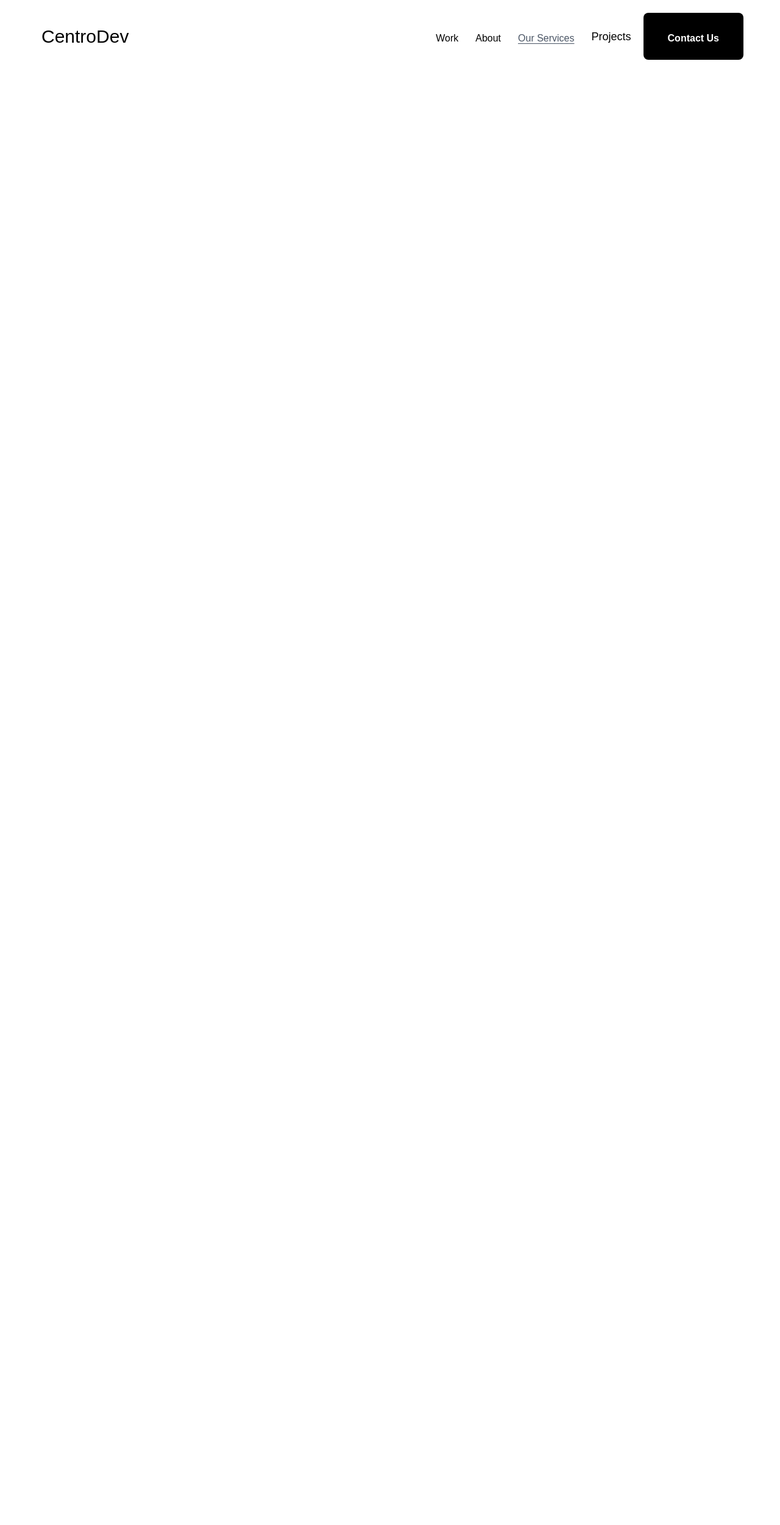
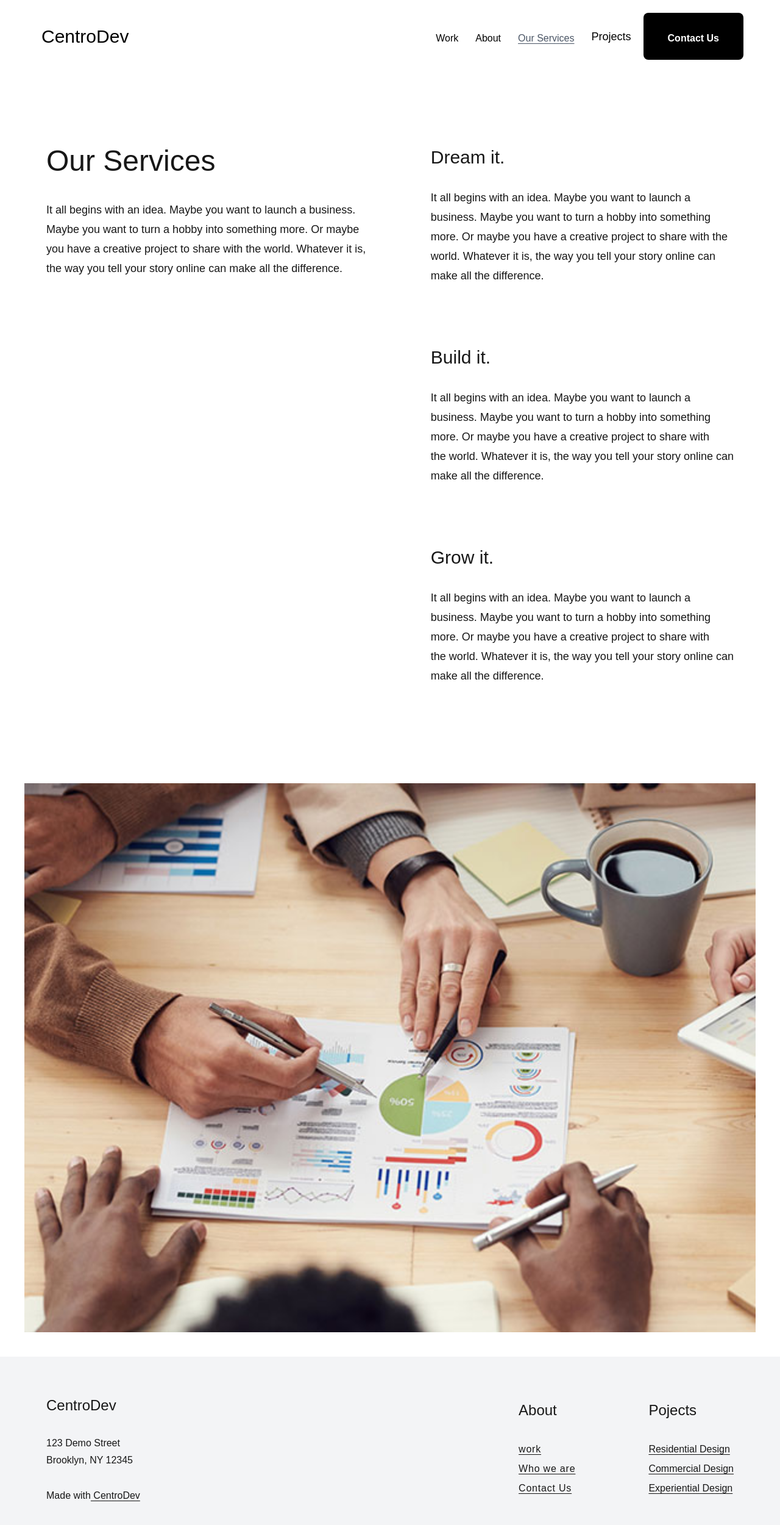
Before and after one commit to Freddy-Dev-Web/Portfolio, a Next.js app: page /ourservices in a window 1280 px wide. Shown: the top 2500 px of the page at 61% size. Before the commit the page ends 800 px from the top, so only its background shows below. Built offline with nearby package versions, Linux system fonts and the light colour scheme.

Commit message:
Ajout de la page Our Services

```diff
--- a/src/app/ourservices/page.tsx
+++ b/src/app/ourservices/page.tsx
@@ -1,8 +1,59 @@
 import React from 'react'
+import Image from 'next/image'
+import Footer from '../components/footer'
 
 const PageServices = () => {
   return (
-    <div>PageServices</div>
+    <>
+    <div className='pt-20 pb-10'>
+    <div className='flex justify-between  pb-40 pt-40 px-19'>
+      {/* Left Section */}
+      <div className='leading-8'>
+        <h1 className='text-5xl text-bold pb-10'>Our Services</h1>
+        <p className='text-[18px]'>
+        It all begins with an idea. Maybe you want to launch a  business.<br /> Maybe you want to turn a hobby into something more. Or maybe<br /> you have a creative project to share with  the world. Whatever it is,<br /> the way you tell your story online can  make all the difference.
+        </p>
+      </div>
+
+      {/* Right Section */}
+      <div className='leading-8'>
+        <section className='pb-25'>
+        <h2 className='text-bold text-3xl pb-8'>Dream it.</h2>
+        <p className='text-[18px]'>
+        It all begins with an idea. Maybe you want to launch a <br /> business. Maybe you want to turn a hobby into  something <br /> more. Or maybe you have a creative project to share with the <br /> world. Whatever it is, the way you tell your story online can <br /> make all the difference.
+        </p>
+        </section>
+
+        <section className='pb-25'>
+        <h2 className='text-bold text-3xl pb-8'>Build it.</h2>
+        <p className='text-[18px]'>
+        It all begins with an idea. Maybe you want to launch a<br /> business. Maybe you want to turn a hobby into  something<br /> more. Or maybe you have a creative project to share with <br /> the world. Whatever it is, the way you tell your story online can<br /> make all the difference.
+        </p>
+        </section>
+
+        <section>
+        <h2 className='text-bold text-3xl pb-8'>Grow it.</h2>
+        <p className='text-[18px]'>
+        It all begins with an idea. Maybe you want to launch a <br /> business. Maybe you want to turn a hobby into something <br /> more. Or maybe you have a creative project to share with <br /> the world. Whatever it is, the way you tell your story online can <br /> make all the difference.
+        </p>
+        </section>
+      </div>
+    </div>
+
+    {/* Image Section */}
+    <div>
+        <Image
+        className=' px-10'
+        src='/img/commercial/blog-1.jpg'
+        alt='Our Services'
+        width={1520}
+        height={1080} />
+    </div>
+    </div>
+
+    {/* Footer Section */}
+    <Footer />
+    </>
   )
 }
 
```
